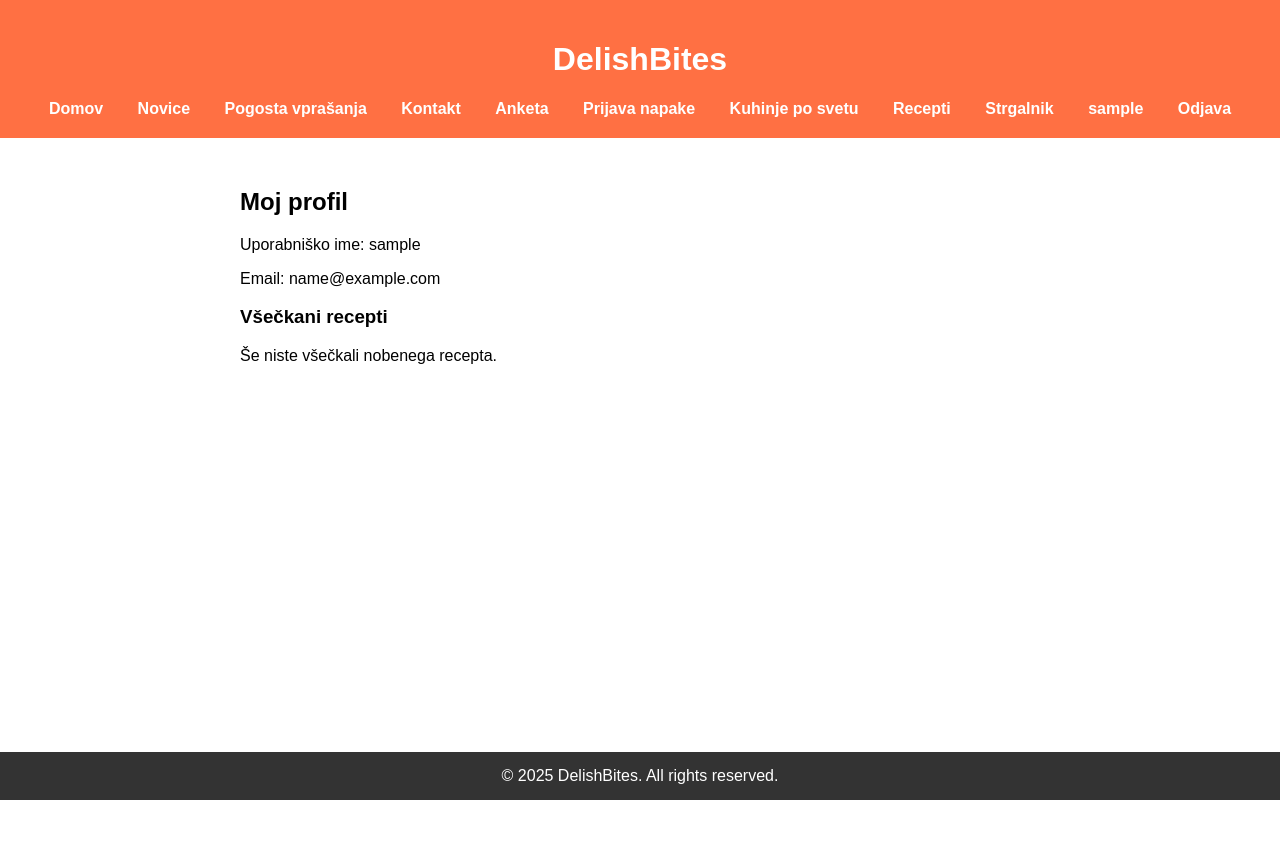
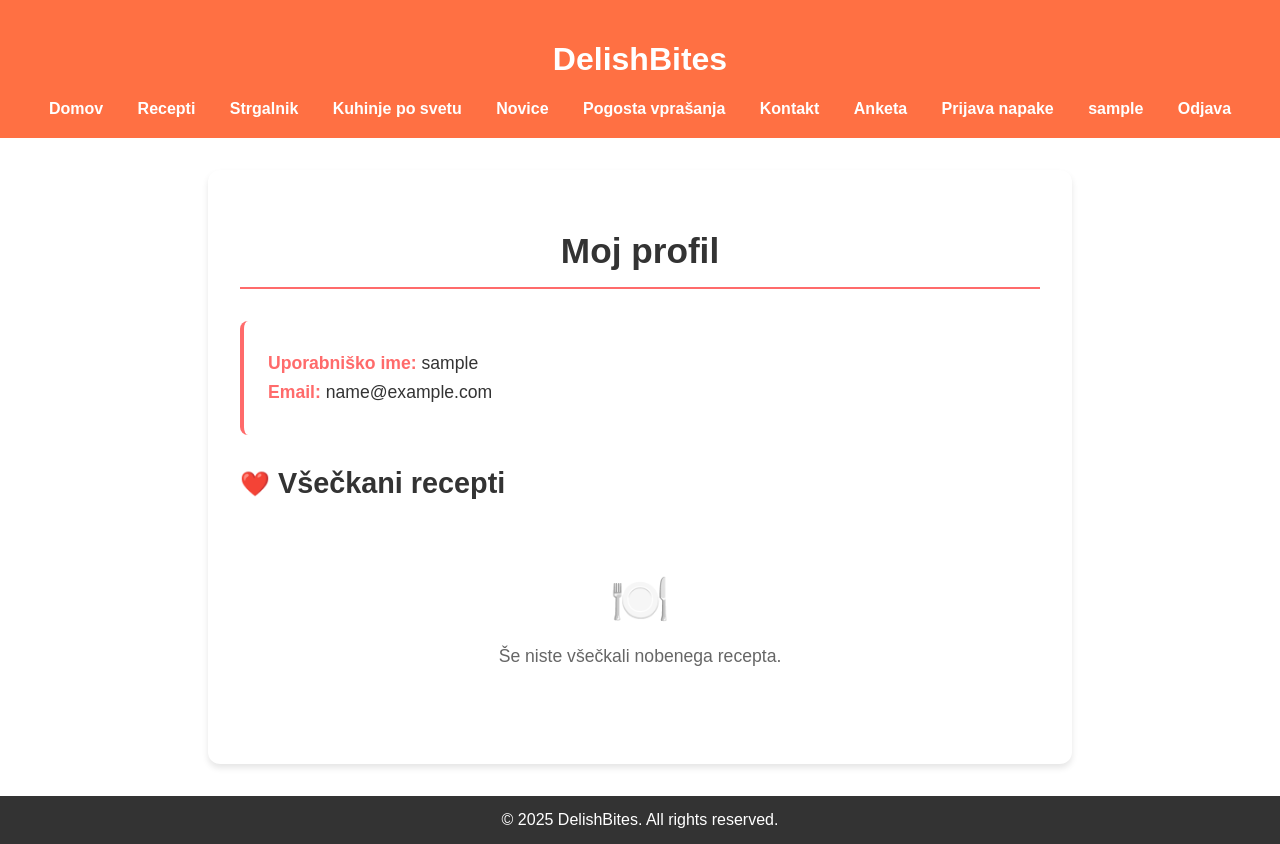
Before and after one commit to larapijemlijeko/Skupina-ZETA, a Flask app: page /profil in a window 1280 px wide. Before the commit the page ends 800 px from the top, so only its background shows below. Run offline with Flask 3, Linux system fonts and the light colour scheme; the visitor is signed in with stand-in values (Sample User, id 1); data that the repository does not hold is empty; some libraries are stand-ins or nearby versions.

Commit message:
spremembe na css

```diff
--- a/src/static/style.css
+++ b/src/static/style.css
@@ -501,10 +501,11 @@ body {
 }
 
 .recipe-ingredients, .recipe-instructions {
-  background-color: var(--bg-color);
-  border-radius: 8px;
-  padding: 15px;
-  margin-bottom: 15px;
+  margin: 1rem 0;
+  padding: 2rem;
+  background: #fff;
+  border-radius: 10px;
+  box-shadow: 0 2px 10px rgba(0, 0, 0, 0.1);
 }
 
 .ingredients {
@@ -1419,12 +1420,6 @@ button {
   cursor: pointer;
   color: #c62828;
 }
-
-
-
-
-
-
 
 /* === KOMENTARJI SEKCIJA === */
 .komentarji-sekcija {
@@ -2550,3 +2545,196 @@ button {
         height: 100px;
     }
 }
+
+/* ===== PROFILE PAGE STYLES ===== */
+/* Profile container */
+.profile-container {
+  max-width: 800px;
+  margin: 2rem auto;
+  padding: 2rem;
+  background: var(--card-bg, #ffffff);
+  border-radius: 12px;
+  box-shadow: 0 4px 6px rgba(0, 0, 0, 0.1);
+}
+
+/* Profile title */
+.profile-title {
+  color: var(--text-color, #333);
+  margin-bottom: 2rem;
+  font-size: 2.2rem;
+  font-weight: 600;
+  text-align: center;
+  border-bottom: 2px solid var(--primary-color, #ff6b6b);
+  padding-bottom: 1rem;
+}
+
+/* User info section */
+.user-info {
+  background: var(--bg-light, #f8f9fa);
+  padding: 1.5rem;
+  border-radius: 8px;
+  margin-bottom: 2rem;
+  border-left: 4px solid var(--primary-color, #ff6b6b);
+}
+
+.user-info p {
+  margin: 0.5rem 0;
+  font-size: 1.1rem;
+  color: var(--text-color, #333);
+}
+
+.user-info p strong {
+  color: var(--primary-color, #ff6b6b);
+  font-weight: 600;
+}
+
+/* Liked recipes section */
+.liked-recipes-section {
+  margin-top: 2rem;
+}
+
+.liked-recipes-title {
+  color: var(--text-color, #333);
+  font-size: 1.8rem;
+  font-weight: 600;
+  margin-bottom: 1.5rem;
+  display: flex;
+  align-items: center;
+  gap: 0.5rem;
+}
+
+.liked-recipes-title::before {
+  content: "❤️";
+  font-size: 1.5rem;
+}
+
+/* Liked recipes list */
+.liked-recipes-list {
+  list-style: none;
+  padding: 0;
+  margin: 0;
+}
+
+.liked-recipe-item {
+  background: var(--card-bg, #ffffff);
+  border: 1px solid var(--border-color, #e0e0e0);
+  border-radius: 8px;
+  margin-bottom: 0.75rem;
+  transition: all 0.3s ease;
+  overflow: hidden;
+}
+
+.liked-recipe-item:hover {
+  transform: translateY(-2px);
+  box-shadow: 0 4px 12px rgba(0, 0, 0, 0.1);
+  border-color: var(--primary-color, #ff6b6b);
+}
+
+.liked-recipe-link {
+  display: block;
+  padding: 1rem 1.5rem;
+  text-decoration: none;
+  color: var(--text-color, #333);
+  font-size: 1.1rem;
+  font-weight: 500;
+  transition: color 0.3s ease;
+}
+
+.liked-recipe-link:hover {
+  color: var(--primary-color, #ff6b6b);
+}
+
+/* Empty state message */
+.empty-message {
+  text-align: center;
+  padding: 3rem 1rem;
+  background: var(--bg-light, #f8f9fa);
+  border-radius: 8px;
+  color: var(--text-muted, #666);
+  font-size: 1.1rem;
+}
+
+.empty-message::before {
+  content: "🍽️";
+  display: block;
+  font-size: 3rem;
+  margin-bottom: 1rem;
+}
+
+/* Profile stats (if you want to add recipe count, etc.) */
+.profile-stats {
+  display: grid;
+  grid-template-columns: repeat(auto-fit, minmax(150px, 1fr));
+  gap: 1rem;
+  margin: 2rem 0;
+}
+
+.stat-card {
+  background: var(--card-bg, #ffffff);
+  padding: 1.5rem;
+  border-radius: 8px;
+  text-align: center;
+  border: 1px solid var(--border-color, #e0e0e0);
+}
+
+.stat-number {
+  font-size: 2rem;
+  font-weight: bold;
+  color: var(--primary-color, #ff6b6b);
+  display: block;
+}
+
+.stat-label {
+  font-size: 0.9rem;
+  color: var(--text-muted, #666);
+  margin-top: 0.5rem;
+}
+
+/* Responsive design */
+@media (max-width: 768px) {
+  .profile-container {
+    margin: 1rem;
+    padding: 1.5rem;
+  }
+
+  .profile-title {
+    font-size: 1.8rem;
+  }
+
+  .liked-recipes-title {
+    font-size: 1.5rem;
+  }
+
+  .user-info {
+    padding: 1rem;
+  }
+
+  .liked-recipe-link {
+    padding: 0.875rem 1rem;
+    font-size: 1rem;
+  }
+}
+
+/* Dark theme support */
+[data-theme="dark"] .profile-container {
+  background: var(--card-bg-dark, #2a2a2a);
+  box-shadow: 0 4px 6px rgba(0, 0, 0, 0.3);
+}
+
+[data-theme="dark"] .user-info {
+  background: var(--bg-dark, #333);
+}
+
+[data-theme="dark"] .liked-recipe-item {
+  background: var(--card-bg-dark, #2a2a2a);
+  border-color: var(--border-color-dark, #444);
+}
+
+[data-theme="dark"] .empty-message {
+  background: var(--bg-dark, #333);
+}
+
+[data-theme="dark"] .stat-card {
+  background: var(--card-bg-dark, #2a2a2a);
+  border-color: var(--border-color-dark, #444);
+}
--- a/src/templates/header.html
+++ b/src/templates/header.html
@@ -2,15 +2,15 @@
   <h1>DelishBites</h1>
   <nav>
     <a href="/">Domov</a>
+    <a href="/recepti">Recepti</a>
+    <a href="/scraper">Strgalnik</a>
+    <a href="/svetovnakuhinjamapa">Kuhinje po svetu</a>
     <a href="/novice">Novice</a>
     <a href="/vprasanja">Pogosta vprašanja</a>
     <a href="/kontakt">Kontakt</a>
     <a href="/anketa">Anketa</a>
     <a href="/report">Prijava napake</a>
     {% if current_user.is_authenticated %}
-      <a href="/svetovnakuhinjamapa">Kuhinje po svetu</a>
-      <a href="/recepti">Recepti</a>
-      <a href="/scraper">Strgalnik</a>
       <a href="/profil">{{ current_user.username }}</a>
       <a href="/odjava">Odjava</a>
     {% else %}
--- a/src/templates/profile.html
+++ b/src/templates/profile.html
@@ -1,6 +1,5 @@
 <!DOCTYPE html>
 <html lang="sl">
-
 <head>
   <meta charset="UTF-8">
   <title>Moj profil</title>
@@ -12,29 +11,37 @@
   {% include 'header.html' %}
 
   <main>
-    <div class="container">
-      <h2>Moj profil</h2>
-      <p>Uporabniško ime: {{ current_user.username }}</p>
-      <p>Email: {{ current_user.email }}</p>
+    <div class="profile-container">
+      <h2 class="profile-title">Moj profil</h2>
 
-      <h3>Všečkani recepti</h3>
+      <div class="user-info">
+        <p><strong>Uporabniško ime:</strong> {{ current_user.username }}</p>
+        <p><strong>Email:</strong> {{ current_user.email }}</p>
+      </div>
+
+      <div class="liked-recipes-section">
+        <h3 class="liked-recipes-title">Všečkani recepti</h3>
+
         {% if liked_recipes %}
-      <ul>
+        <ul class="liked-recipes-list">
           {% for recipe in liked_recipes %}
-        <li>
-          <a href="/recept/{{ recipe.id }}">{{ recipe.naslov }}</a>
+          <li class="liked-recipe-item">
+            <a href="/recept/{{ recipe.id }}" class="liked-recipe-link">{{ recipe.naslov }}</a>
           </li>
           {% endfor %}
         </ul>
         {% else %}
+        <div class="empty-message">
           <p>Še niste všečkali nobenega recepta.</p>
+        </div>
         {% endif %}
+      </div>
     </div>
   </main>
 
   <footer>
     &copy; 2025 DelishBites. All rights reserved.
   </footer>
+
 </body>
-
 </html>
```
Lines whose indentation alone changed are shown as unchanged.
